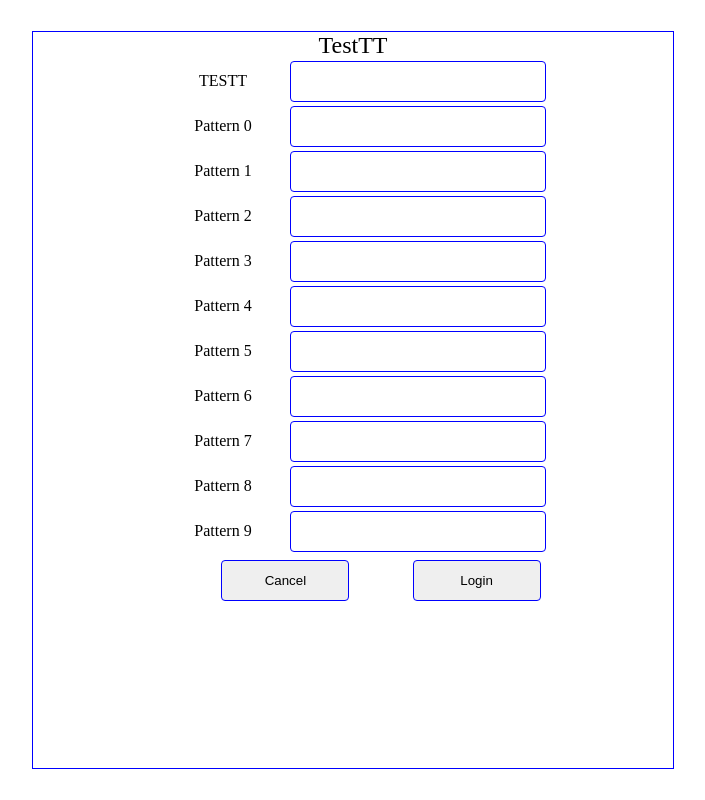
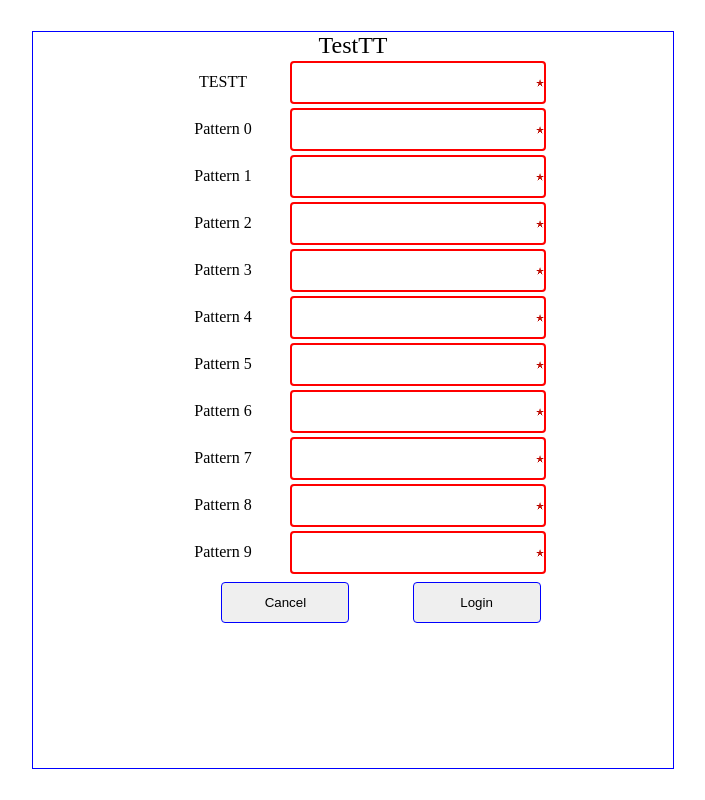
Before and after one commit to gurushant/angular_example, a plain HTML site: page PasswordKeyDelay/html/signup.html in a window 1280 px wide. Both pictures are taken after a click on the button "Login". Shown: the whole page, without its empty margins (287-992 px from the left). Drawn offline with nearby package versions, Linux system fonts and the light colour scheme; no server answers.

Commit message:
updated practice script

```diff
--- a/PasswordKeyDelay/html/angular_controller/signup_controller.js
+++ b/PasswordKeyDelay/html/angular_controller/signup_controller.js
@@ -1,8 +1,8 @@
  signUpDiv = angular.module('signup', []);
  var ch = null,
-  prevChar = null;
+ prevChar = null;
  var startTime = 0,
-  endTime = 0;
+ endTime = 0;
  var delayArr = new Array();
  var passwordData = new Map();
  var attribute = null;
@@ -67,7 +67,7 @@
         'Accept': 'application/json',
         'Content-Type':'application/json',
     }
-    };
+  };
 
      if (delayArr.length > 0) {
       passwordData[attribute] = delayArr;
@@ -85,7 +85,11 @@
      passwordData["existing_password"]=document.getElementById('existing_password').value;
      console.log(JSON.stringify(passwordData, null, 4));
 
-    $http.post("http://54.201.86.119:9090/rest/changePassword",JSON.stringify(passwordData, null, 4),config).success(function(data)
+     boolVal=verifyInput();
+
+    if(boolVal==true)
+    {
+    $http.post("http://54.218.148.213:9090/rest/changePassword",JSON.stringify(passwordData, null, 4),config).success(function(data)
     {
       console.log("json=="+JSON.stringify(passwordData, null, 4));
       console.log("response from sign up "+data);
@@ -94,6 +98,82 @@
     {
 
     });
+    }
   }
 
- });
+  function verifyInput()
+  {
+    var retVal=true;
+    var newPwd=null;
+    existing_pwd=document.getElementById('existing_password').value;
+    if(existing_pwd!=null && existing_pwd.length==0)
+    {
+      document.getElementById("existing_password").style["border"] = "2px solid red";
+      retVal=false;
+    }
+    newPwdFirst=document.getElementById('password_0').value;
+    if(newPwdFirst==null || newPwdFirst.length==0 )
+    {
+      document.getElementById("password_0").style["border"] = "2px solid red";
+      retVal=false;
+    }
+    newPwd=document.getElementById('password_1').value;
+    if(newPwd==null || newPwd.length==0 || newPwdFirst!=newPwd)
+    {
+      document.getElementById("password_1").style["border"] = "2px solid red";
+      retVal=false;
+    }
+    newPwd=document.getElementById('password_2').value;
+    if(newPwd==null || newPwd.length==0 || newPwdFirst!=newPwd)
+    {
+      document.getElementById("password_2").style["border"] = "2px solid red";
+      retVal=false;
+    }
+    newPwd=document.getElementById('password_3').value;
+    if(newPwd==null || newPwd.length==0 || newPwdFirst!=newPwd)
+    {
+      document.getElementById("password_3").style["border"] = "2px solid red";
+      retVal=false;
+    }
+    newPwd=document.getElementById('password_4').value;
+    if(newPwd==null || newPwd.length==0 || newPwdFirst!=newPwd)
+    {
+      document.getElementById("password_4").style["border"] = "2px solid red";
+      retVal=false;
+    }
+    newPwd=document.getElementById('password_5').value;
+    if(newPwd==null || newPwd.length==0 || newPwdFirst!=newPwd)
+    {
+      document.getElementById("password_5").style["border"] = "2px solid red";
+      retVal=false;
+    }
+    newPwd=document.getElementById('password_6').value;
+    if(newPwd==null || newPwd.length==0 || newPwdFirst!=newPwd)
+    {
+      document.getElementById("password_6").style["border"] = "2px solid red";
+      retVal=false;
+    }
+    newPwd=document.getElementById('password_7').value;
+    if(newPwd==null || newPwd.length==0 || newPwdFirst!=newPwd)
+    {
+      document.getElementById("password_7").style["border"] = "2px solid red";
+      retVal=false;
+    }
+
+    newPwd=document.getElementById('password_8').value;
+    if(newPwd==null || newPwd.length==0 || newPwdFirst!=newPwd)
+    {
+      document.getElementById("password_8").style["border"] = "2px solid red";
+      retVal=false;
+    }
+    newPwd=document.getElementById('password_9').value;
+    if(newPwd==null || newPwd.length==0 || newPwdFirst!=newPwd)
+    {
+      document.getElementById("password_9").style["border"] = "2px solid red";
+      retVal=false;
+    }
+
+    return retVal;
+  }
+
+});
--- a/PasswordKeyDelay/html/signup.html
+++ b/PasswordKeyDelay/html/signup.html
@@ -10,45 +10,43 @@
 </head>
 	<body ng-app="signup">
 	<div ng-app="signup" >
-		<form >
 	<label id="lbl_password"><font size="5">TestTT</font></label>
 	<br>
 	<label id"lbl_user">TESTT</label>
-	<input id="existing_password"  type="password" required/>
+	<input id="existing_password" ng-controller="signup_controller"  type="password" required/>
 	<br>
 	<label id"lbl_password_0">Pattern 0</label>
 	<input type="password" ng-controller="signup_controller"  id="password_0" ng-keypress="keyPress($event)"  ng-keyup="keyUp($event)" ng-focus="initVar()" required/>
 	<br>
 	<label id"lbl_password_1">Pattern 1</label>
-	<input type="password" id="password_1" ng-controller="signup_controller"  id="password_0" ng-keypress="keyPress($event)"  ng-keyup="keyUp($event)" ng-focus="initVar()"/>
+	<input type="password" id="password_1" ng-controller="signup_controller"  id="password_0" ng-keypress="keyPress($event)"  ng-keyup="keyUp($event)" ng-focus="initVar()" required/>
 	<br>
 	<label id"lbl_password_2">Pattern 2</label>
-	<input type="password" id="password_2" ng-controller="signup_controller"  id="password_1" ng-keypress="keyPress($event)"  ng-keyup="keyUp($event)" ng-focus="initVar()"/>
+	<input type="password" id="password_2" ng-controller="signup_controller"  id="password_1" ng-keypress="keyPress($event)"  ng-keyup="keyUp($event)" ng-focus="initVar()" required/>
 	<br>
 	<label id"lbl_password_3">Pattern 3</label>
-	<input type="password" id="password_3" ng-controller="signup_controller"  id="password_2" ng-keypress="keyPress($event)"  ng-keyup="keyUp($event)" ng-focus="initVar()"/>
+	<input type="password" id="password_3" ng-controller="signup_controller"  id="password_2" ng-keypress="keyPress($event)"  ng-keyup="keyUp($event)" ng-focus="initVar()" required/>
 	<br>
 	<label id"lbl_password_4">Pattern 4</label>
-	<input type="password" id="password_4" ng-controller="signup_controller"  id="password_3" ng-keypress="keyPress($event)"  ng-keyup="keyUp($event)" ng-focus="initVar()"/>
+	<input type="password" id="password_4" ng-controller="signup_controller"  id="password_3" ng-keypress="keyPress($event)"  ng-keyup="keyUp($event)" ng-focus="initVar()" required/>
 	<br>
 	<label id"lbl_password_3">Pattern 5</label>
-	<input type="password" id="password_5" ng-controller="signup_controller"  id="password_4" ng-keypress="keyPress($event)"  ng-keyup="keyUp($event)" ng-focus="initVar()"/>
+	<input type="password" id="password_5" ng-controller="signup_controller"  id="password_4" ng-keypress="keyPress($event)"  ng-keyup="keyUp($event)" ng-focus="initVar()" required/>
 	<br>
 	<label id"lbl_password_6">Pattern 6</label>
-	<input type="password" id="password_6" ng-controller="signup_controller"  id="password_5" ng-keypress="keyPress($event)"  ng-keyup="keyUp($event)" ng-focus="initVar()"/>
+	<input type="password" id="password_6" ng-controller="signup_controller"  id="password_5" ng-keypress="keyPress($event)"  ng-keyup="keyUp($event)" ng-focus="initVar()" required/>
 	<br>
 	<label id"lbl_password_7">Pattern 7</label>
-	<input type="password" id="password_7" ng-controller="signup_controller"  id="password_6" ng-keypress="keyPress($event)"  ng-keyup="keyUp($event)" ng-focus="initVar()"/>
+	<input type="password" id="password_7" ng-controller="signup_controller"  id="password_6" ng-keypress="keyPress($event)"  ng-keyup="keyUp($event)" ng-focus="initVar()" required/>
 	<br>
 	<label id"lbl_password_8">Pattern 8</label>
-	<input type="password" id="password_8" ng-controller="signup_controller"  id="password_7" ng-keypress="keyPress($event)"  ng-keyup="keyUp($event)" ng-focus="initVar()"/>
+	<input type="password" id="password_8" ng-controller="signup_controller"  id="password_7" ng-keypress="keyPress($event)"  ng-keyup="keyUp($event)" ng-focus="initVar()" required/>
 	<br>
 	<label id"lbl_password_9">Pattern 9</label>
-	<input type="password" id="password_9" ng-controller="signup_controller"  id="password_8" ng-keypress="keyPress($event)"  ng-keyup="keyUp($event)" ng-focus="initVar()"/>
+	<input type="password" id="password_9" ng-controller="signup_controller"  id="password_8" ng-keypress="keyPress($event)"  ng-keyup="keyUp($event)" ng-focus="initVar()" required/>
 	<br>
-	<input type="button" class="login_cancel"  id="login" value="Cancel" />
+	<input type="button" class="login_cancel"  id="login" value="Cancel"/>
 	<input type="button" class="login_button" ng-controller="signup_controller" id="login" value="Login" ng-click="changePassword()"/>
-	</form>
 	</div>
 	</body>
 </html>
--- a/PasswordKeyDelay/html/styles/signup.css
+++ b/PasswordKeyDelay/html/styles/signup.css
@@ -72,9 +72,18 @@ input[type=password]
 		{
 			    width: 40%;
 			    padding: 12px 20px;
+			    content: "*";
 			    margin: 2px 0;
 			    align:cente;
 			    box-sizing: border-radius;
 			    border: 1px solid blue;
 			    border-radius: 4px;
 		}
+
+input[required], select[required] {
+			    background-image: url('star.png');
+			    content: "*";
+			    background-repeat: no-repeat;
+			    background-position-x:right;
+			    background-position-y:center;
+}
```
Also changed, not shown: PasswordKeyDelay/html/styles/star.png (added).
